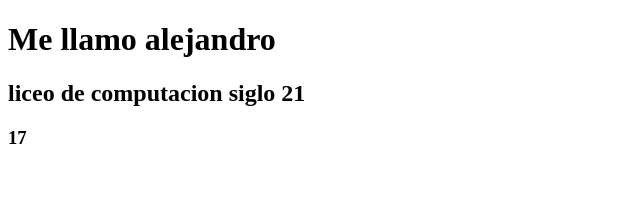
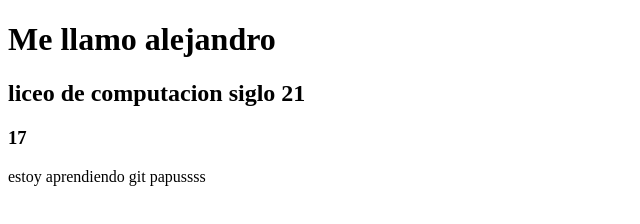
Before and after one commit to alejo424/segundo-intento-git, a plain HTML site: page index.html in a window 1280 px wide. Shown: the whole page, without its empty margins (0-640 px from the left). Drawn offline with Linux system fonts and the light colour scheme.

Commit message:
holaaaaa p

```diff
--- a/index.html
+++ b/index.html
@@ -11,5 +11,7 @@
     <h2>liceo de computacion siglo 21</h2>
     <h3>17</h3>
 
+<p>estoy aprendiendo git papussss</p>
+
 </body>
 </html>
```
